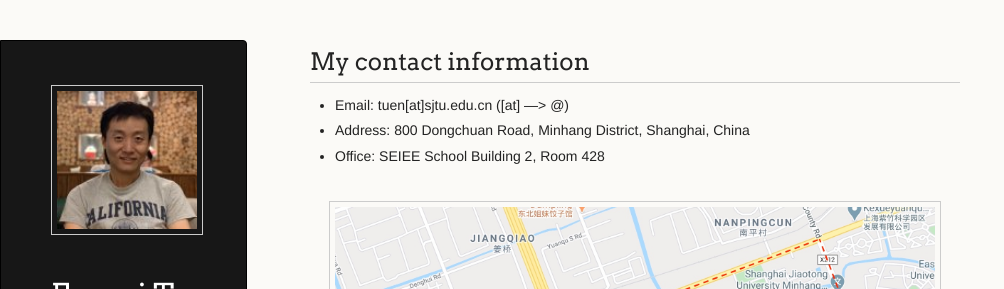
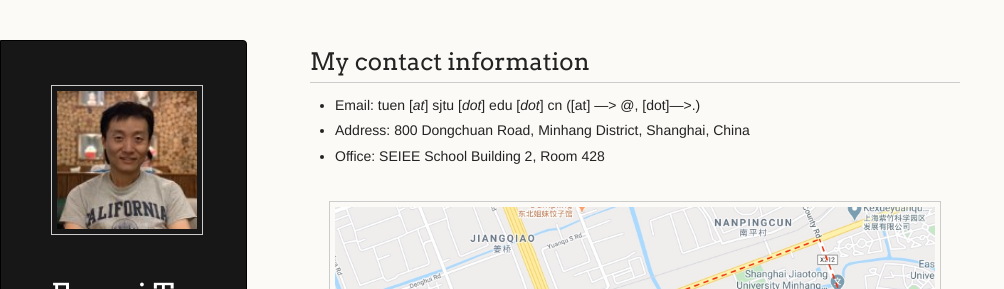
Before and after one commit to hellotem/enmeitu.github.io, a Jekyll site: the page built from about/index.md, in a window 1280 px wide and 971 px high. Shown: the top 289 px of the window, without its empty margins (0-1004 px from the left). Built offline with Jekyll 4.4.1, drawn with Linux system fonts in a browser that asks for light colours; our own code applies the rules of GitHub Pages for plain Markdown files.

Commit message:
Update index.md

```diff
--- a/about/index.md
+++ b/about/index.md
@@ -1,5 +1,5 @@
 ## My contact information
-* Email: tuen\[at\]sjtu.edu.cn (\[at\] ---> @)
+* Email: tuen \[_at_\] sjtu \[_dot_\] edu \[_dot_\] cn (\[at\] ---> @, \[dot\]--->.)
 * Address: 800 Dongchuan Road, Minhang District, Shanghai, China
 * Office: SEIEE School Building 2, Room 428
 <div style="text-align:center"><img src="sjtumap.jpeg" title="Minhang Campus" alt="Markdown Monster icon" align="center" width="600" /></div>
```
